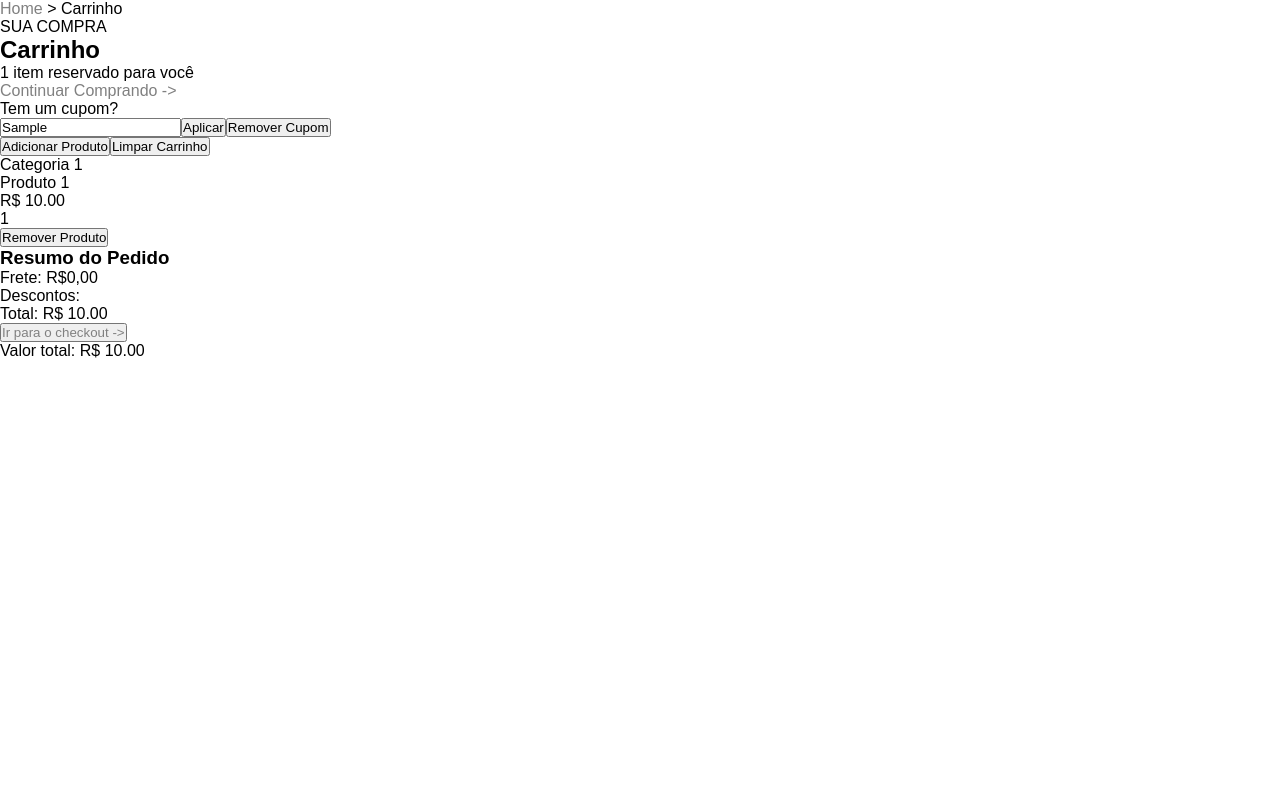
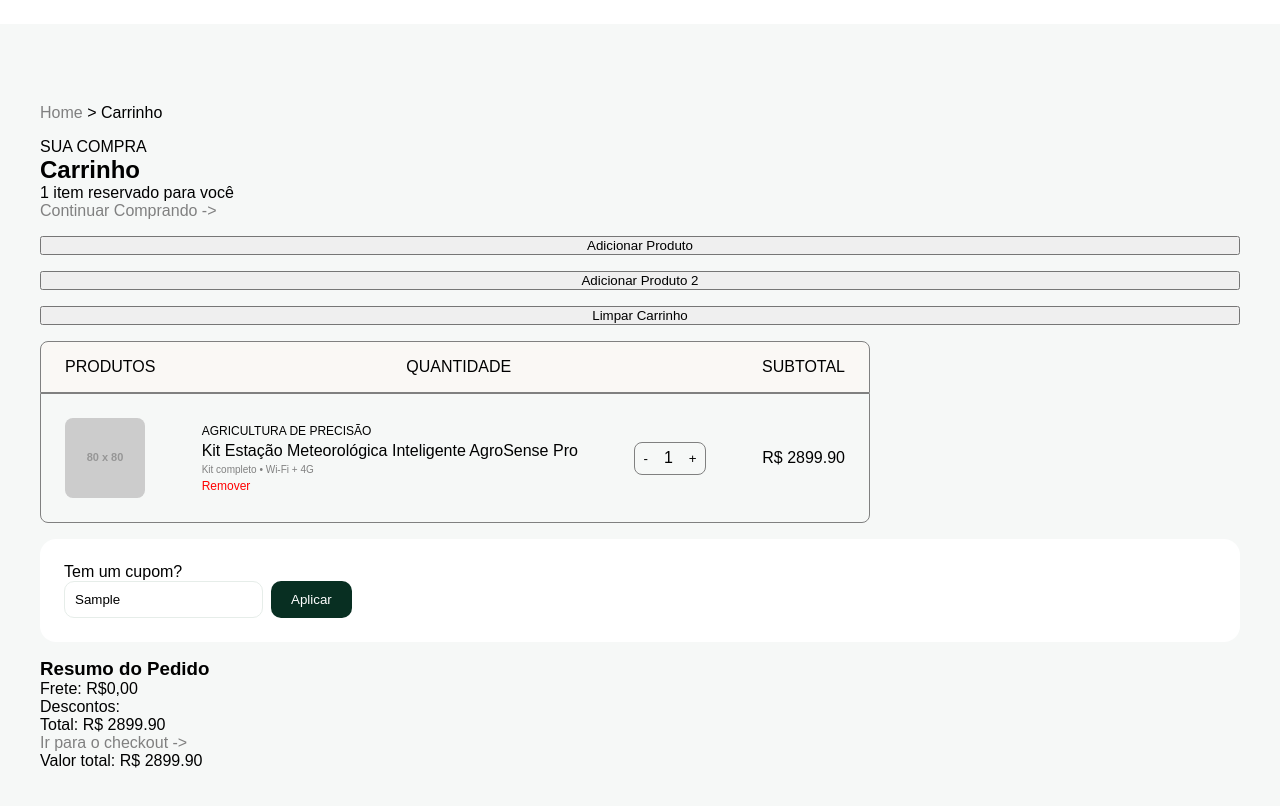
Before and after one commit to Phduartebjj/E-commerce-AgroAgrega, an Angular app in the folder e-commerce-AgroAgrega/: page /cart in a window 1280 px wide. Both pictures are taken after typing "Sample" into the empty fields and a click on the button "Adicionar Produto". Shown: the top 806 px of the page. Built offline with nearby package versions, Linux system fonts and the light colour scheme.

Commit message:
style: Cria e organiza estrutura dos produtos no carrinho

```diff
--- a/e-commerce-AgroAgrega/src/app/core/services/cart/cart.service.ts
+++ b/e-commerce-AgroAgrega/src/app/core/services/cart/cart.service.ts
@@ -23,11 +23,14 @@ export class Cart {
 
     if (!couponFind) {
       this.coupon.set(null);
+      this.removeCoupon();
       return;
     }
 
     this.coupon.set(couponFind);
   }
+
+
 
   removeCoupon(): void {
     this.coupon.set(null);
@@ -54,7 +57,7 @@ export class Cart {
     });
   }
 
-  removeCartItem(product: ProductModel): void {
+  decreaseQuantity(product: ProductModel): void {
     this.cartItems.update((items) => {
       //Procura produto que vai ser removido no array
       const productFind = items.find((p) => p.product.id === product.id);
@@ -64,21 +67,20 @@ export class Cart {
         return items;
       }
 
-      if (productFind.quantity <= 1) {
-        //Tira o produto do carrinho caso ele seja o removido
-        return items.filter((p) => p.product.id !== product.id);
-      } else {
-        //Se o produto for mais de um, cria um array novo em cima do antigo e remove a quantidade do produto.
       return items.map((item) => {
         if (product.id === item.product.id) {
           return { ...item, quantity: item.quantity - 1 };
         }
         return item;
       });
-      }
     });
   }
 
+  removeCartItem(product: ProductModel): void {
+    this.cartItems.update((items) => {
+      return items.filter((item) => item.product.id !== product.id);
+    });
+  }
   //Por enquanto só joga os itens fora.
   cleanCartItem(): void {
     this.cartItems.set([]);
--- a/e-commerce-AgroAgrega/src/app/features/cart/cart.css
+++ b/e-commerce-AgroAgrega/src/app/features/cart/cart.css
@@ -1,3 +1,42 @@
+.cart-container {
+  display: flex;
+  flex-direction: column;
+  gap: 16px;
+  margin-top: 24px;
+  padding: 5rem 2.5rem;
+  background-color: #f6f8f7;
+}
+
+.btn {
+  background-color: inherit;
+  border: none;
+  cursor: pointer;
+  padding: 10px 20px;
+}
+
+.btn.btn-remove {
+  color: red;
+  cursor: pointer;
+  padding: 0px;
+  font-size: 12px;
+}
+
+.cart-items {
+  display: flex;
+  flex-direction: column;
+  max-width: 830px;
+}
+
+.cart-header {
+  padding: 16px 24px;
+  display: flex;
+  justify-content: space-between;
+  align-items: center;
+  background-color: #faf8f5;
+  border: 1px solid gray;
+  border-radius: 8px 8px 0px 0px;
+}
+
 a {
   color: gray;
 }
@@ -5,3 +44,84 @@ a {
 .destaque {
   color: black;
 }
+
+img {
+  width: 80px;
+  height: 80px;
+  border-radius: 8px;
+}
+
+.product-item {
+  display: flex;
+  align-items: center;
+  padding: 24px;
+  border: 1px solid gray;
+  justify-content: space-between;
+  max-width: 830px;
+  max-height: 130px;
+}
+
+.product-quantity {
+  display: flex;
+  align-items: center;
+  gap: 8px;
+  border: 1px solid gray;
+  border-radius: 8px;
+}
+
+.product-quantity button {
+  background-color: inherit;
+  border: none;
+  cursor: pointer;
+  padding: 8px;
+}
+
+.product-category {
+  font-size: 12px;
+}
+
+.product-description {
+  font-size: 10px;
+  color: gray;
+}
+
+.input {
+  padding: 10px;
+  border-radius: 10px;
+  border: 1px solid #e6ede9;
+}
+
+.product-details {
+  display: flex;
+  flex-direction: column;
+  gap: 4px;
+
+  button {
+    display: inline;
+    max-width: 20px;
+  }
+}
+
+.btn.btn-ApplyCoupon {
+  background-color: #082f22;
+  color: white;
+  border: none;
+  padding: 10px 20px;
+  cursor: pointer;
+  border-radius: 10px;
+}
+
+.coupon-section {
+  padding: 24px 24px;
+  background-color: white;
+  border-radius: 16px;
+}
+
+.product-item:last-child{
+  border-radius: 0px 0px 8px 8px;
+}
+
+.coupon-action {
+  display: flex;
+  gap: 8px;
+}
--- a/e-commerce-AgroAgrega/src/app/features/cart/cart.html
+++ b/e-commerce-AgroAgrega/src/app/features/cart/cart.html
@@ -1,4 +1,4 @@
-<main>
+<main class="cart-container">
   <p>
     <a routerLink="/">Home</a> >
     <a class="destaque" routerLink="/cart">Carrinho</a>
@@ -21,26 +21,52 @@
     <a routerLink="/products">Continuar Comprando -></a>
   </section>
 
-  <section>
-    <p>Tem um cupom?</p>
-    <input #couponInput type="text" placeholder="Digite seu cupom" />
-    <button (click)="applyCoupon(couponInput.value)">Aplicar</button>
-    <button (click)="removeCoupon()">Remover Cupom</button>
+  <button (click)="addProduct(item)">Adicionar Produto</button>
+  <button (click)="addProduct(item2)">Adicionar Produto 2</button>
+  <button (click)="clearCart()">Limpar Carrinho</button>
+
+  <section class="cart-items">
+    <div class="cart-header">
+      <span>PRODUTOS</span>
+      <span>QUANTIDADE</span>
+      <span>SUBTOTAL</span>
+    </div>
+    @for (item of cartItems(); track item.product.id) {
+      <div class="product-item">
+        <img [src]="item.product.images" alt="{{ item.product.title }}" />
+        <div class="product-details">
+          <p class="product-category">{{ item.product.category }}</p>
+          <p>{{ item.product.title }}</p>
+          <p class="product-description">{{ item.product.description }}</p>
+          <button class="btn btn-remove" (click)="removeProduct(item.product)">Remover</button>
+        </div>
+        <div class="product-quantity">
+          @if (item.quantity === 1) {
+            <button (click)="removeProduct(item.product)">-</button>
+          } @else {
+            <button (click)="decreaseProductQuantity(item.product)">-</button>
+          }
+          <p>{{ item.quantity }}</p>
+          <button (click)="addProduct(item.product)">+</button>
+        </div>
+        <p class="product-price">{{ item.product.price | precoFormatado }}</p>
+      </div>
+    }
   </section>
 
-  <button (click)="addProduct(item)">Adicionar Produto</button>
-  <button (click)="clearCart()">Limpar Carrinho</button>
+  <section class="coupon-section">
+    <p>Tem um cupom?</p>
+    <div class="coupon-action">
+      <input class="input" #couponInput type="text" placeholder="Digite seu cupom" />
 
-  @for (item of cartItems(); track item.product.id) {
-    <div>
-      <p>{{ item.product.category }}</p>
-      <p>{{ item.product.title }}</p>
-      <p>{{ item.product.price | precoFormatado }}</p>
-      <p>{{ item.quantity }}</p>
-
-      <button (click)="removeProduct(item.product)">Remover Produto</button>
+      <button
+        class="btn btn-ApplyCoupon"
+        (click)="applyCoupon(couponInput.value); cleanInputValue(couponInput)"
+      >
+        Aplicar
+      </button>
     </div>
-  }
+  </section>
 
   <div>
     <h3>Resumo do Pedido</h3>
@@ -48,12 +74,12 @@
     <p>Descontos:</p>
     <p>Total: {{ totalValue() | precoFormatado }}</p>
 
-    <button><a routerLink="/checkout">Ir para o checkout -> </a></button>
+    <a routerLink="/checkout">Ir para o checkout -> </a>
+
+    @if (isEmpty()) {
+      <p>Seu carrinho está vazio</p>
+    } @else {
+      <p>Valor total: {{ totalValue() | precoFormatado }}</p>
+    }
   </div>
-
-  @if (isEmpty()) {
-    <p>Seu carrinho está vazio</p>
-  } @else {
-    <p>Valor total: {{ totalValue() | precoFormatado }}</p>
-  }
 </main>
--- a/e-commerce-AgroAgrega/src/app/features/cart/cart.ts
+++ b/e-commerce-AgroAgrega/src/app/features/cart/cart.ts
@@ -24,11 +24,20 @@ export class CartComponent {
 
   item: ProductModel = {
     id: '1',
-    title: 'Produto 1',
-    price: 10.0,
-    description: 'Descrição do Produto 1',
-    images: ['https://via.placeholder.com/150'],
-    category: 'Categoria 1',
+    title: 'Kit Estação Meteorológica Inteligente AgroSense Pro',
+    price: 2899.9,
+    description: 'Kit completo • Wi-Fi + 4G',
+    images: ['https://placehold.co/80x80?font=roboto'],
+    category: 'AGRICULTURA DE PRECISÃO',
+  };
+
+  item2: ProductModel = {
+    id: '2',
+    title: 'Mangueira de gotejamento resistente 100 m',
+    price: 439.80,
+    description: 'Em estoque • envio imediato',
+    images: ['https://placehold.co/80x80?font=roboto'],
+    category: 'IRRIGAÇÃO',
   };
 
   applyCoupon(couponCode: string): void {
@@ -44,6 +53,14 @@ export class CartComponent {
     this.cart.removeCartItem(product);
   }
 
+  decreaseProductQuantity(product: ProductModel): void {
+    this.cart.decreaseQuantity(product);
+  }
+
+  cleanInputValue(input: HTMLInputElement): void {
+    input.value = '';
+  }
+
   clearCart(): void {
     this.cart.cleanCartItem();
   }
```
Lines whose indentation alone changed are shown as unchanged.
